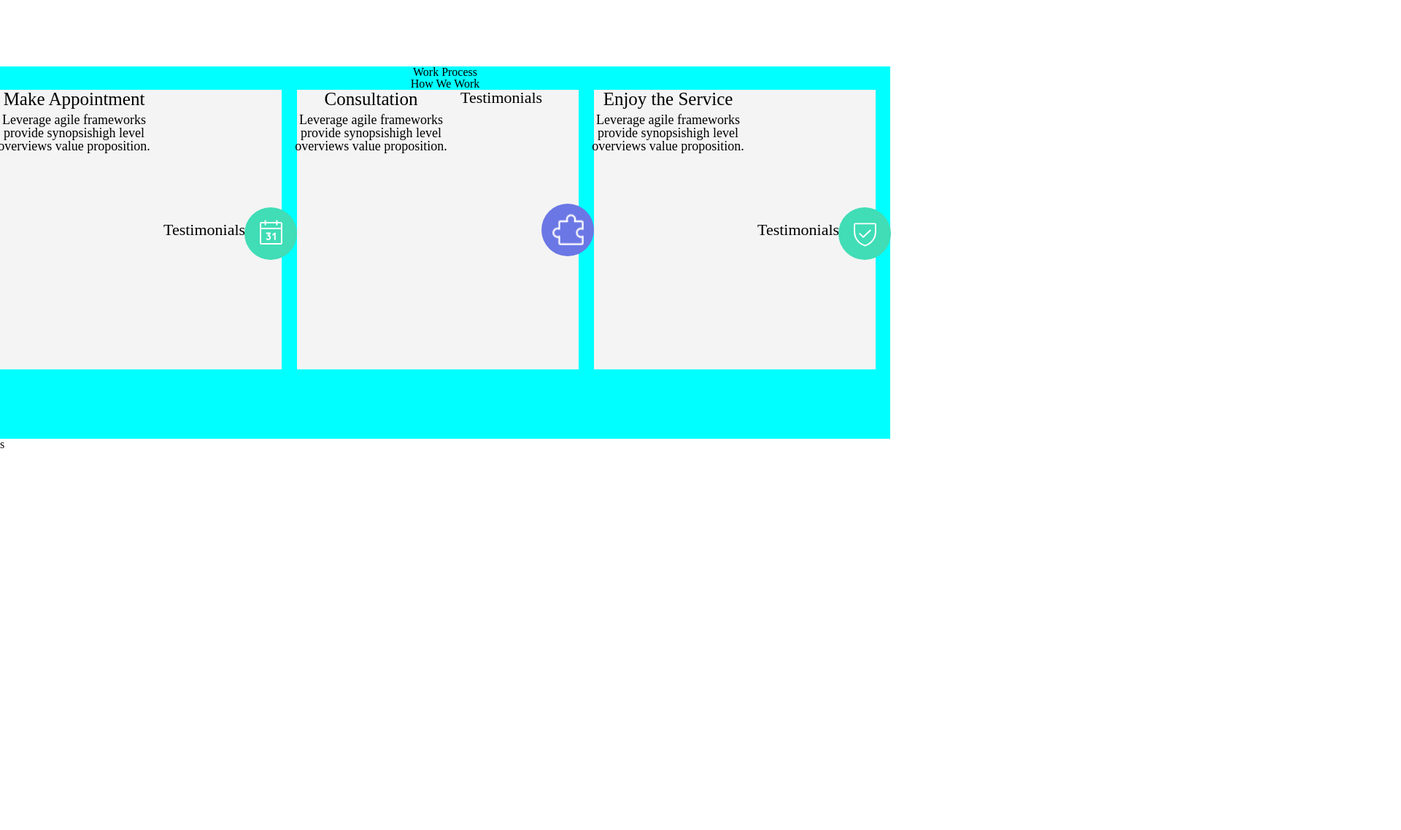
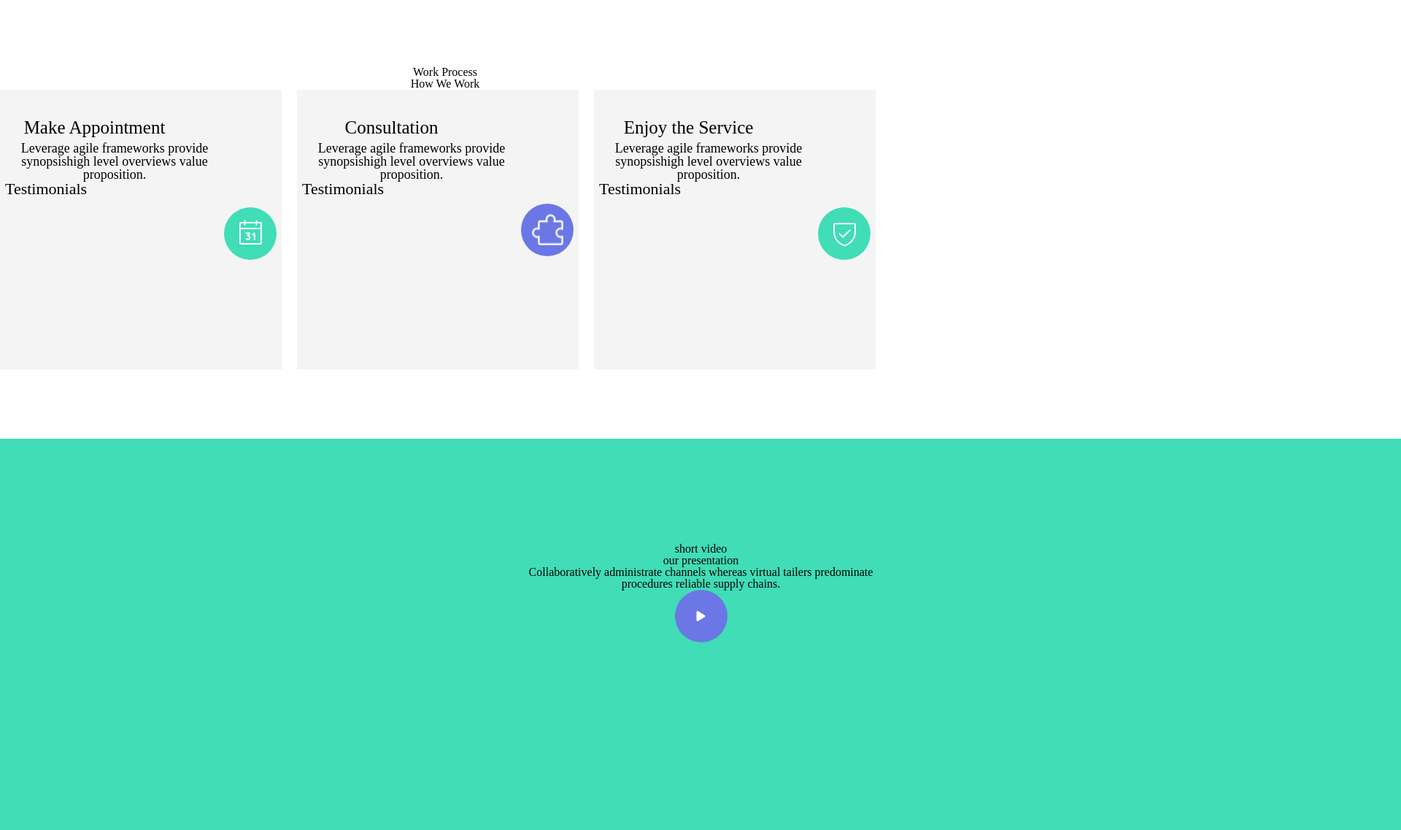
Before and after one commit to shorenabakradze/lesson-7, a plain HTML site: page index.html in a window 1280 px wide. Shown: the part 163-1300 px from the top of the page at 73% size, 1920 px wide, since content can reach past the window. Before the commit the page ends 800 px from the top, so only its background shows below. Drawn offline with Linux system fonts and the light colour scheme.

Commit message:
add two section

```diff
--- a/css/style.css
+++ b/css/style.css
@@ -6,6 +6,7 @@
     justify-content: space-around;
     align-items: center;
     height: 254px;
+
 
 }
 
@@ -18,6 +19,7 @@
     position: fixed;
     top:0;
     left:0;
+    z-index: 50;
 }
 
 
@@ -61,8 +63,6 @@
 .block-2 {
 width: 1220px;
 height: 510px;
-background-color: aqua;
-
 }
 
 .block-2-text{
@@ -87,6 +87,7 @@ background-color: aqua;
     display: flex;
     justify-content: center;
     text-align: center;
+    flex-wrap: nowrap;
     width: 386px;
     height: 383px;
     background-color: #F4F4F4;
@@ -112,6 +113,10 @@ background-color: aqua;
 .child-div {
     width: 300px;
     height: 185px;
+    display: flex;
+    justify-content: center;
+    text-align: center;
+    flex-direction: column;
 }
 
 .title-a {
@@ -125,11 +130,6 @@ background-color: aqua;
     text-align: center;
 }
 
-.text-flex {
-display: flex;
-justify-content: center;
-align-items: center;
-}
 
 
 .text-b {
@@ -176,3 +176,29 @@ flex-direction: column;
     height: 43px;
     width: 43px;
 }
+
+/* video-section */
+
+.video-section{
+    width: 1920px;
+    height: 557px;
+    background-color: #40DDB6;
+    position: relative;
+    margin: auto;
+}
+.text-video{
+    width: 511px;
+    height: 271px;
+    position: absolute;
+    left: 705px;
+    right: 704px;
+    top: 143px;
+    bottom: 143px;
+    text-align: center;
+}
+
+.play-video{
+    display: flex;
+    justify-content: center;
+    align-items: center;
+}
--- a/index.html
+++ b/index.html
@@ -53,13 +53,8 @@
                 <p class="text-a">Leverage agile frameworks provide
                     synopsishigh level overviews
                     value proposition. </p>
-                </div>
-
-
-                <div class="text-flex">
                     <p class="text-b">Testimonials</p>
-                     </div>
-
+                              </div>
             <div class="block-icon">
             <div class="aqua-box">
                 <img class="icon-style" src="image/calendar.svg" alt="calendar">
@@ -76,11 +71,10 @@
                 <p class="text-a">Leverage agile frameworks provide
                     synopsishigh level overviews
                     value proposition. </p>
+
+
+                    <p class="text-b">Testimonials</p>
                 </div>
-
-                   <div c>
-                    <p class="text-b">Testimonials</p>
-                   </div>
 
         <div class="block-icon">
             <div class="blue-box">
@@ -99,11 +93,8 @@
                 <p class="text-a">Leverage agile frameworks provide
                     synopsishigh level overviews
                     value proposition. </p>
+                    <p class="text-b">Testimonials</p>
                 </div>
-
-                    <div class="text-flex">
-                    <p class="text-b">Testimonials</p>
-                    </div>
 
                     <div class="block-icon">
                     <div class="aqua-box">
@@ -119,6 +110,51 @@
 
 </div>
 
+</section>
+
+<section>
+
+    <div class="video-section">
+        <div class="text-video">
+            <p>short video</p>
+            <h6>our presentation</h6>
+            <p>Collaboratively administrate channels whereas virtual tailers
+                predominate procedures reliable supply chains.</p>
+
+                <div class="play-video">
+                    <div class="blue-box">
+
+                        <i class="fa-solid fa-play" style="color: #ffffff;"></i>
+                    </div>
+
+                </div>
+
+        </div>
+
+    </div>
+</section>
+
+<section class="exspert">
+    <div class="title-exspert">
+
+    </div>
+    <div class="exspert-list">
+
+        <div class="nattasha">
+            <img src="" alt="">
+        </div>
+
+        <div class="david">
+            <img src="" alt="">
+
+        </div>
+
+        <div class="madeleine">
+        <img src="" alt="">
+
+        </div>
+
+    </div>
 
 
 </section>
```
Also changed, not shown: image/Image.jpg (added), image/Image.png (added), image/Photo (2).png (added).
